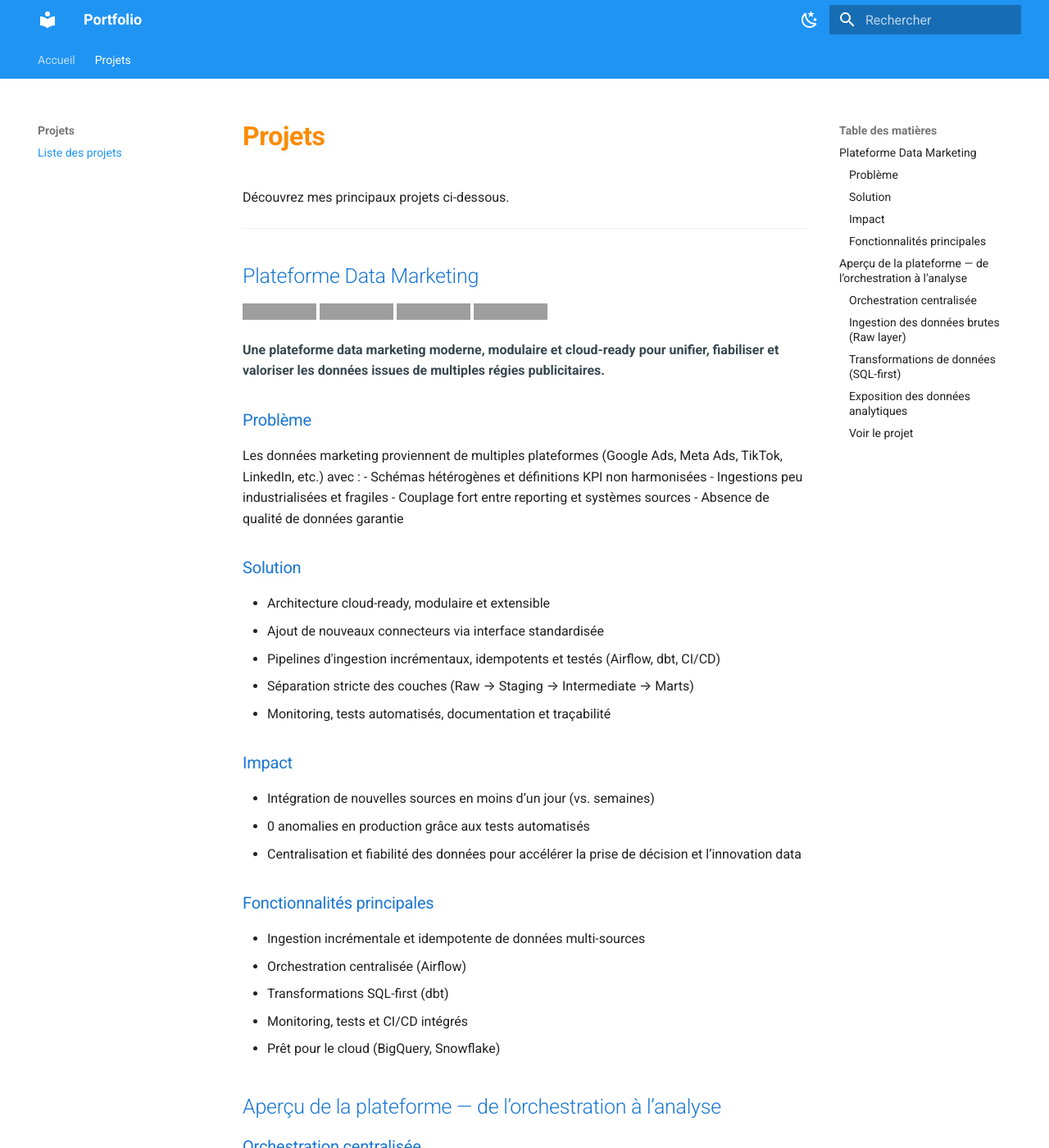
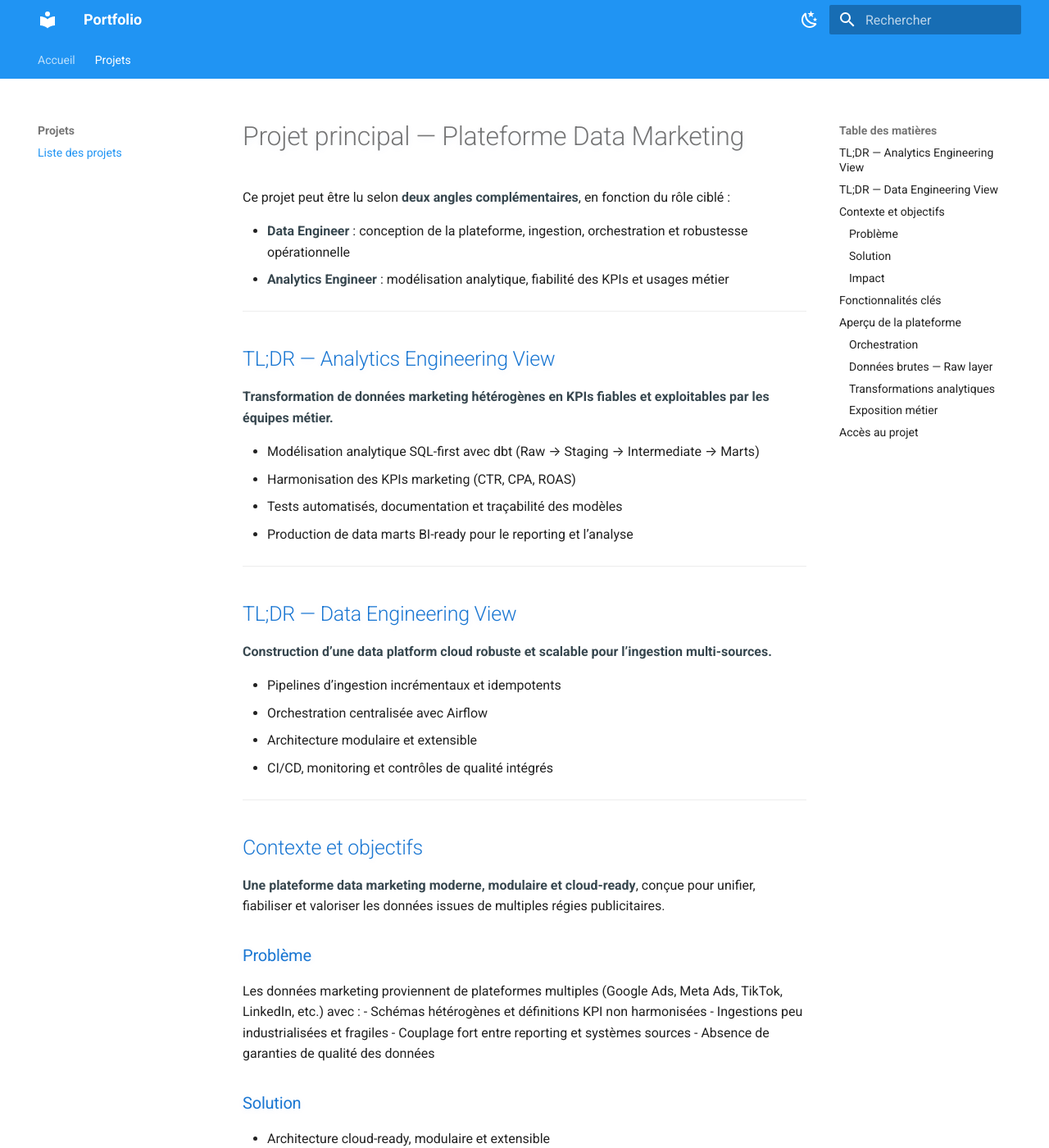
Before and after one commit to y-ikli/portfolio, an MkDocs documentation site: the page built from docs/projets/index.md, in a window 1280 px wide and 1400 px high. Shown: the whole window at 82% size. Built offline with MkDocs 1.6.1 and Material for MkDocs 9.7.7, drawn with Linux system fonts in a browser that asks for light colours; some of the changed text lies outside the part shown; grey boxes are pictures that could not be loaded.

Commit message:
update project index

```diff
--- a/docs/index.md
+++ b/docs/index.md
@@ -53,12 +53,6 @@ Un projet end-to-end illustrant un **socle data unique**, lisible selon deux ang
 - **Analytics Engineering** : modélisation analytique, KPIs, qualité et usages métier
 - **Data Engineering** : ingestion, orchestration, architecture et robustesse production
 
-Fonctionnalités clés :
-- Ingestion et normalisation de sources hétérogènes
-- Orchestration des traitements data
-- Transformations analytiques contrôlées
-- Tables analytiques prêtes à être consommées par la BI et les équipes produit
-
 ➡️ **[Voir le projet](projets/index.md)**
 
 ---
--- a/docs/projets/index.md
+++ b/docs/projets/index.md
@@ -1,75 +1,96 @@
-<h1 style="color:#fb8c00;font-weight:700;">Projets</h1>
+# Projet principal — Plateforme Data Marketing
 
-Découvrez mes principaux projets ci-dessous.
+Ce projet peut être lu selon **deux angles complémentaires**, en fonction du rôle ciblé :
+
+- **Data Engineer** : conception de la plateforme, ingestion, orchestration et robustesse opérationnelle
+- **Analytics Engineer** : modélisation analytique, fiabilité des KPIs et usages métier
 
 ---
 
-## Plateforme Data Marketing
+## TL;DR — Analytics Engineering View
+<a id="analytics-engineering-view"></a>
 
-<p align="left">
-  <img src="https://img.shields.io/badge/python-3.11+-blue.svg" alt="Python"/>
-  <img src="https://img.shields.io/badge/dbt-1.7+-orange.svg" alt="dbt"/>
-  <img src="https://img.shields.io/badge/Airflow-2.9+-green.svg" alt="Airflow"/>
-  <img src="https://img.shields.io/badge/BigQuery-Cloud-red.svg" alt="BigQuery"/>
-</p>
+**Transformation de données marketing hétérogènes en KPIs fiables et exploitables par les équipes métier.**
 
-**Une plateforme data marketing moderne, modulaire et cloud-ready pour unifier, fiabiliser et valoriser les données issues de multiples régies publicitaires.**
+- Modélisation analytique SQL-first avec dbt (Raw → Staging → Intermediate → Marts)
+- Harmonisation des KPIs marketing (CTR, CPA, ROAS)
+- Tests automatisés, documentation et traçabilité des modèles
+- Production de data marts BI-ready pour le reporting et l’analyse
+
+---
+
+## TL;DR — Data Engineering View
+<a id="data-engineering-view"></a>
+
+**Construction d’une data platform cloud robuste et scalable pour l’ingestion multi-sources.**
+
+- Pipelines d’ingestion incrémentaux et idempotents
+- Orchestration centralisée avec Airflow
+- Architecture modulaire et extensible
+- CI/CD, monitoring et contrôles de qualité intégrés
+
+---
+
+## Contexte et objectifs
+
+**Une plateforme data marketing moderne, modulaire et cloud-ready**, conçue pour unifier, fiabiliser et valoriser
+les données issues de multiples régies publicitaires.
 
 ### Problème
-Les données marketing proviennent de multiples plateformes (Google Ads, Meta Ads, TikTok, LinkedIn, etc.) avec :
+Les données marketing proviennent de plateformes multiples (Google Ads, Meta Ads, TikTok, LinkedIn, etc.) avec :
 - Schémas hétérogènes et définitions KPI non harmonisées
 - Ingestions peu industrialisées et fragiles
 - Couplage fort entre reporting et systèmes sources
-- Absence de qualité de données garantie
+- Absence de garanties de qualité des données
 
 ### Solution
 - Architecture cloud-ready, modulaire et extensible
 - Ajout de nouveaux connecteurs via interface standardisée
-- Pipelines d'ingestion incrémentaux, idempotents et testés (Airflow, dbt, CI/CD)
-- Séparation stricte des couches (Raw → Staging → Intermediate → Marts)
-- Monitoring, tests automatisés, documentation et traçabilité
+- Pipelines d’ingestion incrémentaux et testés (Airflow, dbt, CI/CD)
+- Séparation stricte des couches analytiques
+- Monitoring, tests automatisés et documentation intégrée
 
 ### Impact
-- Intégration de nouvelles sources en moins d’un jour (vs. semaines)
-- 0 anomalies en production grâce aux tests automatisés
-- Centralisation et fiabilité des données pour accélérer la prise de décision et l’innovation data
-
-### Fonctionnalités principales
-- Ingestion incrémentale et idempotente de données multi-sources
-- Orchestration centralisée (Airflow)
-- Transformations SQL-first (dbt)
-- Monitoring, tests et CI/CD intégrés
-- Prêt pour le cloud (BigQuery, Snowflake)
-
-## Aperçu de la plateforme — de l’orchestration à l’analyse
-
-### Orchestration centralisée
-![DAG Airflow — orchestration des pipelines](../img/airflow_dag_detail.png)
-*Vue des DAGs Airflow orchestrant l’ingestion multi-sources et les transformations analytiques.*
+- Ajout de nouvelles sources en moins d’un jour (vs. plusieurs semaines)
+- Données fiables en production grâce aux tests automatisés
+- Centralisation des données pour accélérer la prise de décision et les usages analytiques
 
 ---
 
-### Ingestion des données brutes (Raw layer)
-![Tables raw Google Ads et Meta Ads](../img/data_quality_monitoring.png)
-*Données brutes issues de Google Ads et Meta Ads*
+## Fonctionnalités clés
+
+- Ingestion multi-sources incrémentale et idempotente
+- Orchestration et transformations analytiques industrialisées
+- Tests, monitoring et CI/CD intégrés
+- Déploiement cloud-ready (BigQuery, Snowflake)
 
 ---
 
-### Transformations de données (SQL-first)
+## Aperçu de la plateforme
+
+### Orchestration
+![DAG Airflow — orchestration des pipelines](../img/airflow_dag_detail.png)
+
+*DAGs Airflow orchestrant l’ingestion multi-sources et les transformations analytiques.*
+
+### Données brutes — Raw layer
+![Tables raw Google Ads et Meta Ads](../img/data_quality_monitoring.png)
+
+*Tables brutes issues de Google Ads et Meta Ads.*
+
+### Transformations analytiques
 ![Transformations dbt — modèles et dépendances](../img/dbt_transformations_sql.png)
-*Transformations SQL-first avec dbt, structurées en couches staging, intermediate et marts.*
+
+*Modèles dbt structurés en couches staging, intermediate et marts.*
+
+### Exposition métier
+![Tables marts — datasets métier](../img/marts.png)
+
+*Datasets analytiques orientés métier pour la BI, le reporting et l’analyse.*
 
 ---
 
-### Exposition des données analytiques
-![Tables marts — datasets métier](../img/marts.png)
-*Jeux de données analytiques orientés métier, conçus pour la consommation BI, le reporting et les analyses marketing.*
+## Accès au projet
 
----
-
-### Voir le projet
-L’ensemble du code source, de la documentation technique et des choix d’architecture est disponible sur GitHub :
-[Consulter le dépôt GitHub](https://github.com/y-ikli/media-data-platform)
-
-
----
+Le code source, la documentation technique et les choix d’architecture sont disponibles sur GitHub :
+👉 https://github.com/y-ikli/media-data-platform
```
